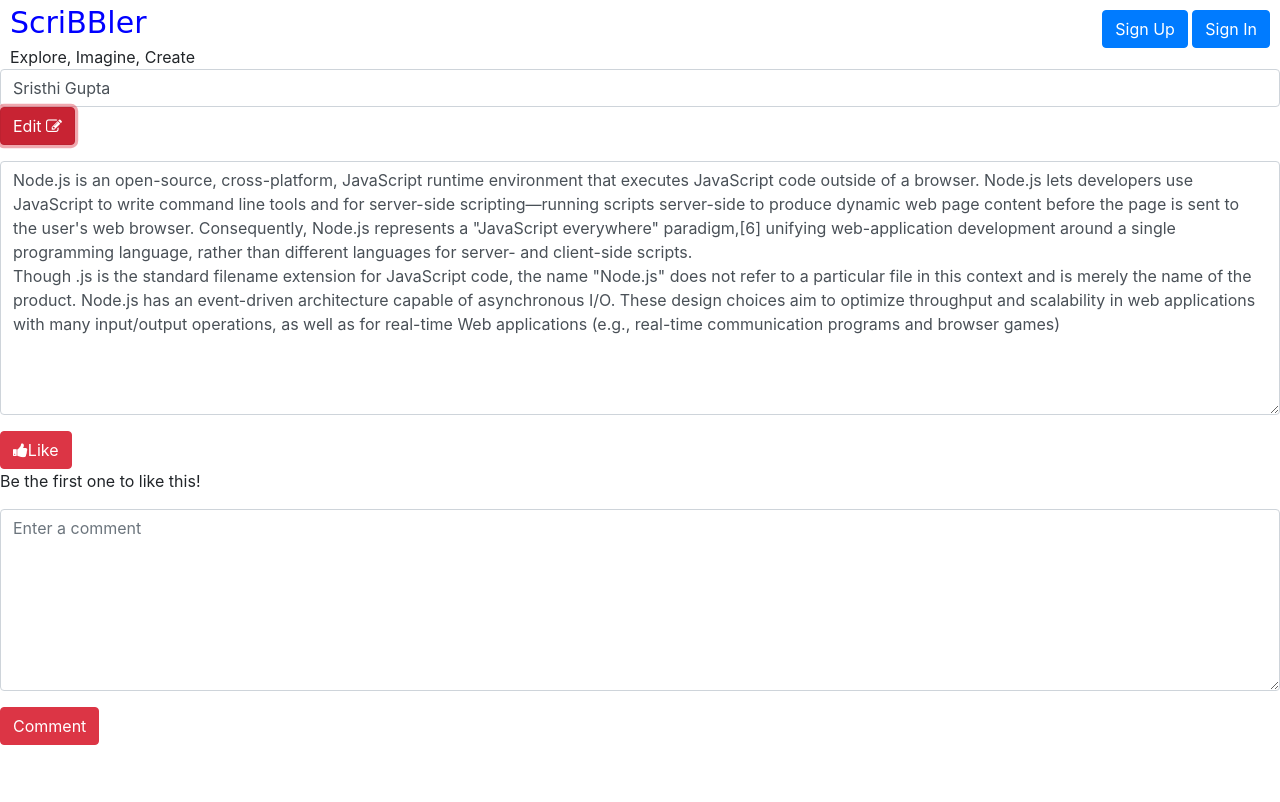
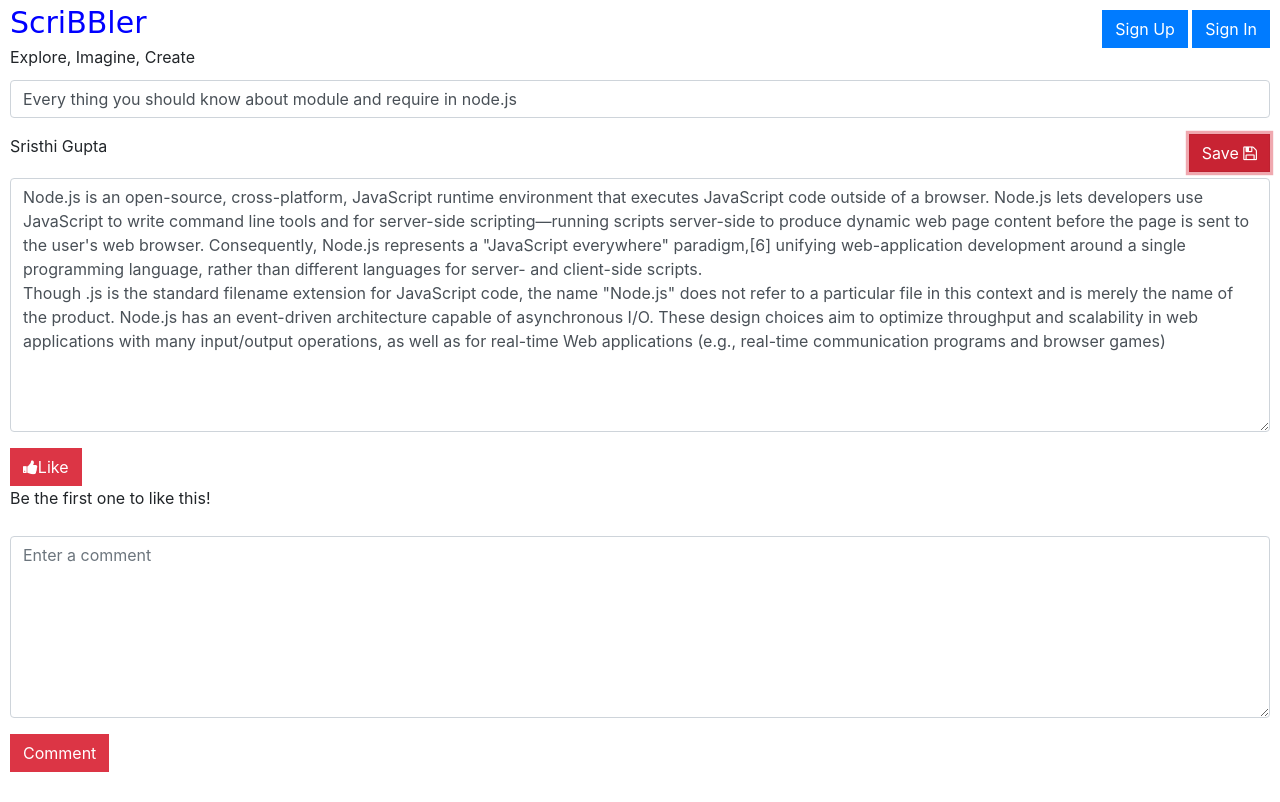
Before and after one commit to aravindha1895/Scribbler, a plain HTML site: page html/posts.html in a window 1280 px wide. Both pictures are taken after a click on the button "Edit". Drawn offline with nearby package versions, Linux system fonts and the light colour scheme; a web font is replaced by a local one.

Commit message:
Completion of like and edit functionality

```diff
--- a/css/posts.css
+++ b/css/posts.css
@@ -3,3 +3,26 @@
     background: white;
     border: none;
 }
+
+.custom-container {
+    padding-top: 80px;
+    padding-right: 10px;
+    padding-left: 10px;
+}
+
+.btn {
+    border-radius: 0px;
+}
+
+#post-contents {
+    margin-top: 20px;
+}
+
+.comment-section,
+.posted-comments {
+    padding: 10px;
+}
+
+h4 {
+    text-align: center;
+}
--- a/html/posts.html
+++ b/html/posts.html
@@ -24,18 +24,22 @@
             <button type="button" id="signin-btn" onclick="openSignInDialog()" class="btn btn-primary">Sign In</button>
         </div>
     </div>
-    <div>
+    <div class="custom-container">
         <form>
+            <h4 id="title">Every thing you should know about module and require in node.js</h4>
             <div class="form-group">
                 <input type="text" class="form-control" id="post-title-edit" />
+            </div>
+            <div id="authorSection">
+                <span id="authName">Sristhi Gupta</span>
                 <span>
-                    <button type="button" onclick="onEditButtnClicked()" class="btn btn-danger">Edit <i class="fa fa-edit"></i></button>
+                    <button style="float:right;" id="edit-save-button" type="button" onclick="onEditButtnClicked()" class="btn btn-danger">Edit <i class="fa fa-edit"></i></button>
                 </span>
             </div>
             <div class="form-group">
                 <textarea class="form-control" id="post-contents" rows="10"></textarea>
             </div>
-            <button type="button" class="btn btn-danger" onclick="onLikesButtonCLicked()"><i class="fa fa-thumbs-up"></i>Like </button>
+            <button type="button" id="likeBtn" class="btn btn-danger" onclick="onLikesButtonCLicked()"><i class="fa fa-thumbs-up"></i>Like </button>
         </form>
         <p id="likesCount">Be the first one to like this!</p>
     </div>
--- a/js/posts.js
+++ b/js/posts.js
@@ -1,4 +1,4 @@
-var postTitile = "Sristhi Gupta";
+var postTitile = "Every thing you should know about module and require in node.js";
 var content = `Node.js is an open-source, cross-platform, JavaScript runtime environment that executes JavaScript code outside of a browser. Node.js lets developers use JavaScript to write command line tools and for server-side scripting—running scripts server-side to produce dynamic web page content before the page is sent to the user's web browser. Consequently, Node.js represents a "JavaScript everywhere" paradigm,[6] unifying web-application development around a single programming language, rather than different languages for server- and client-side scripts.
 Though .js is the standard filename extension for JavaScript code, the name "Node.js" does not refer to a particular file in this context and is merely the name of the product. Node.js has an event-driven architecture capable of asynchronous I/O. These design choices aim to optimize throughput and scalability in web applications with many input/output operations, as well as for real-time Web applications (e.g., real-time communication programs and browser games)`;
 var likes = 0;
@@ -6,16 +6,30 @@ var likes = 0;
 function populatePost() {
     document.getElementById('post-contents').value = content;
     document.getElementById('post-contents').setAttribute('disabled', 'true');
-    document.getElementById('post-title-edit').value = "Sristhi Gupta";
-    document.getElementById('post-title-edit').setAttribute('disabled', 'true');
+    document.getElementById('post-title-edit').style.display = "none";
 }
 
 function onEditButtnClicked() {
     document.getElementById('post-contents').removeAttribute('disabled');
-    document.getElementById('post-title-edit').removeAttribute('disabled');
+    document.getElementById('post-title-edit').value = document.getElementById('title').innerText;
+    document.getElementById('post-title-edit').style.display = "block";
+    document.getElementById('title').style.display = "none";
+    document.getElementById('edit-save-button').innerHTML = 'Save <i class="fa fa-save"></i>';
+    document.getElementById('edit-save-button').setAttribute('onclick', 'onSaveButtonClicked()');
+}
+
+function onSaveButtonClicked() {
+    alert('HI');
+    document.getElementById('edit-save-button').innerHTML = 'Edit <i class="fa fa-edit"></i>';
+    document.getElementById('edit-save-button').setAttribute('onclick', 'onEditButtnClicked()');
+    document.getElementById('post-contents').setAttribute('disabled', 'true');
+    document.getElementById('post-title-edit').style.display = "none";
+    document.getElementById('title').style.display = "block";
+    document.getElementById('title').innerText = document.getElementById('post-title-edit').value;
 }
 
 function onLikesButtonCLicked() {
     likes++;
     document.getElementById('likesCount').innerHTML = likes + " person likes this!"
+    document.getElementById('likeBtn').innerHTML = '<i class="fa fa-thumbs-up"></i>Liked';
 }
```
